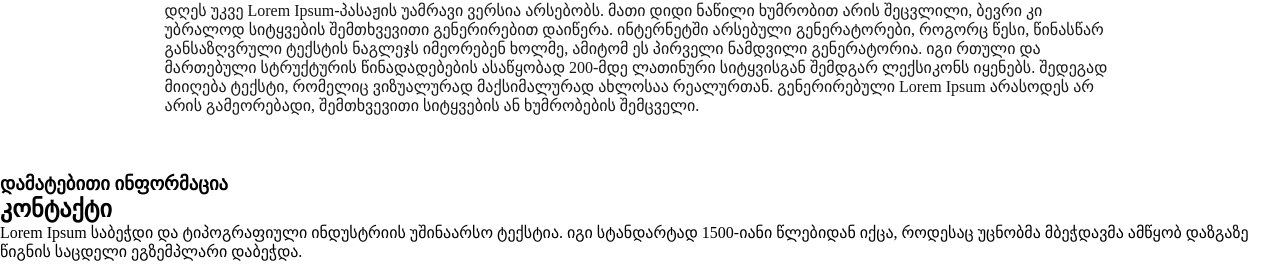
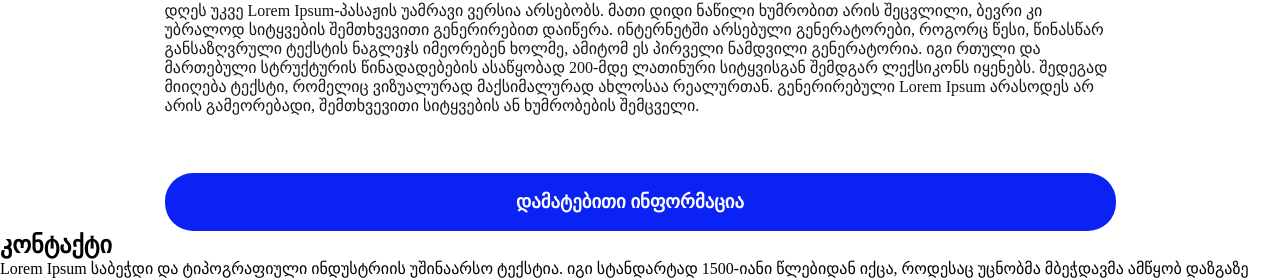
Before and after one commit to TamarKhutchua/Devoir-5, a plain HTML site: page index.html in a window 1280 px wide. Shown: the part 1461-1739 px from the top of the page. Drawn offline with Linux system fonts and the light colour scheme; grey boxes are pictures that could not be loaded.

Commit message:
more information

```diff
--- a/assets/style/style.css
+++ b/assets/style/style.css
@@ -82,3 +82,17 @@ div{
 	color: #171717;
 	size: 16px;
 }
+.h3-style{
+	padding-top: 18px;
+	padding-left: 57px;
+	padding-right: 77px;
+	padding-bottom: 18px;
+	margin: auto;
+	max-width: 951px;
+	width: 100%;
+	color: #FFFFFF;
+	size: 16px;
+	background-color: #0A22F4;
+	border-radius: 28px;
+	text-align: center;
+}
--- a/index.html
+++ b/index.html
@@ -41,7 +41,7 @@
 	<p class="p3-style">
 		დღეს უკვე Lorem Ipsum-პასაჟის უამრავი ვერსია არსებობს. მათი დიდი ნაწილი ხუმრობით არის შეცვლილი, ბევრი კი უბრალოდ სიტყვების შემთხვევითი გენერირებით დაიწერა. ინტერნეტში არსებული გენერატორები, როგორც წესი, წინასწარ განსაზღვრული ტექსტის ნაგლეჯს იმეორებენ ხოლმე, ამიტომ ეს პირველი ნამდვილი გენერატორია. იგი რთული და მართებული სტრუქტურის წინადადებების ასაწყობად 200-მდე ლათინური სიტყვისგან შემდგარ ლექსიკონს იყენებს. შედეგად მიიღება ტექსტი, რომელიც ვიზუალურად მაქსიმალურად ახლოსაა რეალურთან. გენერირებული Lorem Ipsum არასოდეს არ არის გამეორებადი, შემთხვევითი სიტყვების ან ხუმრობების შემცველი.
 	</p>
-	<h3>
+	<h3 class="h3-style">
 		დამატებითი ინფორმაცია
 	</h3>
 	<footer>
```
